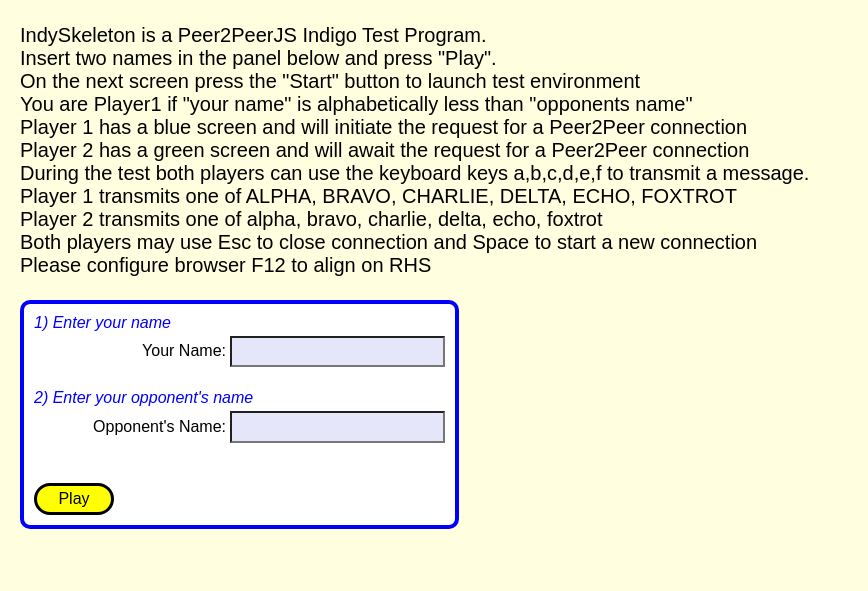
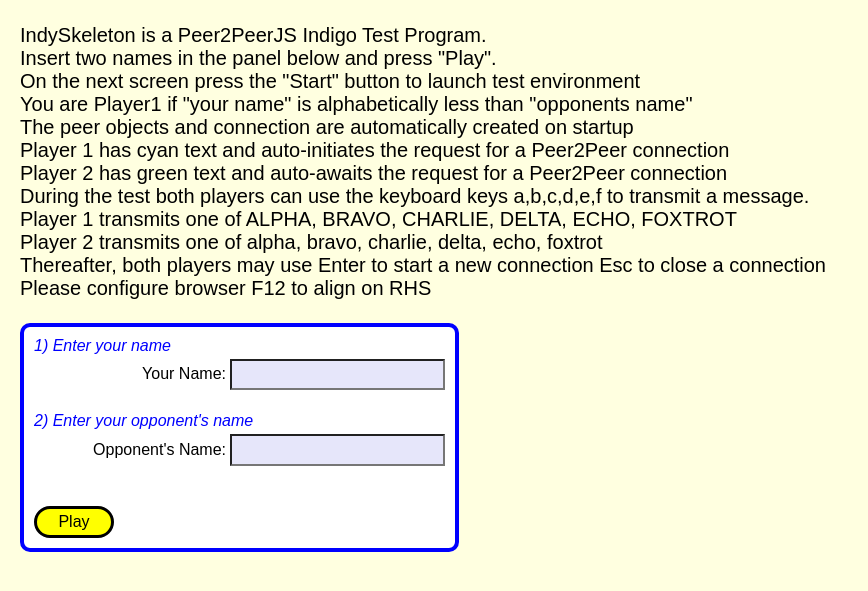
Before and after one commit to MagentaJohn/IndySkeleton, a plain HTML site: page static/index.html in a window 1280 px wide. Shown: the part 75-666 px from the top of the page, without its empty margins (0-868 px from the left). Drawn offline with Linux system fonts and the light colour scheme.

Commit message:
NameProblemFix Keyboard and Display done

```diff
--- a/static/index.html
+++ b/static/index.html
@@ -26,14 +26,14 @@
       Insert two names in the panel below and press "Play".<br>
       On the next screen press the "Start" button to launch test environment<br>
       You are Player1 if "your name" is alphabetically less than "opponents name"<br>
-      Player 1 has a blue screen and will initiate the request for a Peer2Peer connection<br>
-      Player 2 has a green screen and will await the request for a Peer2Peer connection<br>
+      The peer objects and connection are automatically created on startup<br>
+      Player 1 has cyan text and auto-initiates the request for a Peer2Peer connection<br>
+      Player 2 has green text and auto-awaits the request for a Peer2Peer connection<br>
       During the test both players can use the keyboard keys a,b,c,d,e,f to transmit a message.<br>
       Player 1 transmits one of ALPHA, BRAVO, CHARLIE, DELTA, ECHO, FOXTROT<br>
       Player 2 transmits one of alpha, bravo, charlie, delta, echo, foxtrot<br>
-      Both players may use Esc to close connection and Space to start a new connection<br>
+      Thereafter, both players may use Enter to start a new connection Esc to close a connection<br>
       Please configure browser F12 to align on RHS<br><br>
-
     </div>
     <div id="readResults" class="configParams">
       <div>
```
Also changed, not shown: 5 other files.
